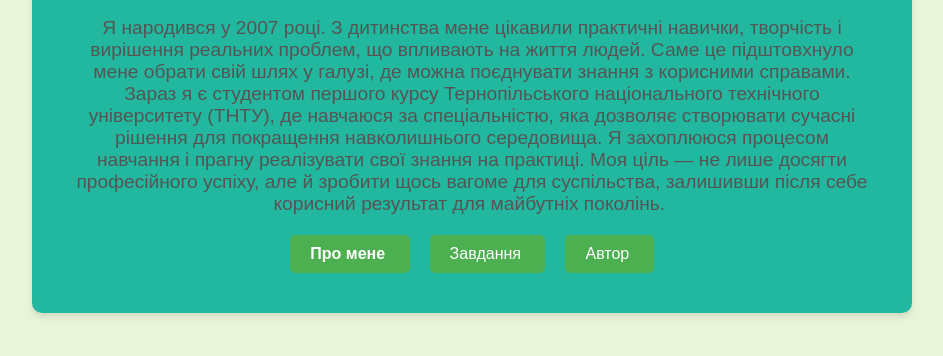
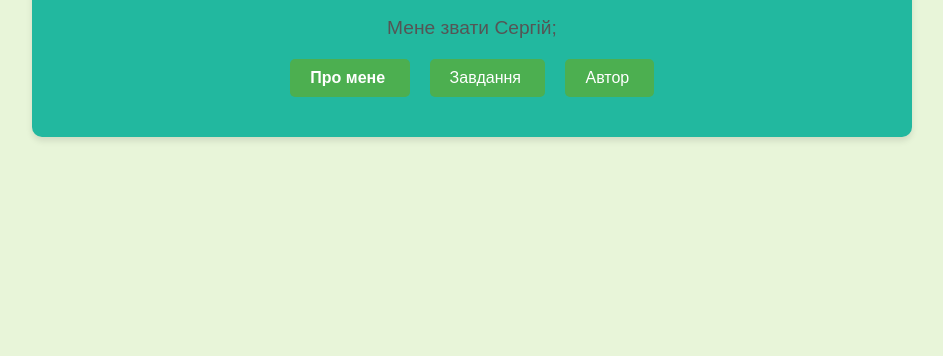
Before and after one commit to real227/GSC-Game-World-, a plain HTML site: page index.html in a window 1280 px wide. Shown: the part 80-436 px from the top of the page, without its empty margins (168-1111 px from the left). Drawn offline with Linux system fonts and the light colour scheme.

Commit message:
Add files via upload

```diff
--- a/index.html
+++ b/index.html
@@ -52,11 +52,8 @@
 <div class="container">
         <div class="title">Привіт мене звати Колеснік Ярослав</div>
         <div class="description">
-       Я народився у 2007 році. З дитинства мене цікавили практичні навички, творчість і вирішення реальних проблем, що впливають на життя людей. Саме це підштовхнуло мене обрати свій шлях у галузі, де можна поєднувати знання з корисними справами.
-
-       Зараз я є студентом першого курсу Тернопільського національного технічного університету (ТНТУ), де навчаюся за спеціальністю, яка дозволяє створювати сучасні рішення для покращення навколишнього середовища. Я захоплююся процесом навчання і прагну реалізувати свої знання на практиці.
-
-       Моя ціль — не лише досягти професійного успіху, але й зробити щось вагоме для суспільства, залишивши після себе корисний результат для майбутніх поколінь.&nbsp; </div>
+Мене звати Сергій;
+       </div>
         <div class="buttons"><a href="#"><strong>Про мене</strong>&nbsp;</a>
             <a href="Завдання.html">Завдання&nbsp;</a>
 			<a href="Автор.html">Автор&nbsp;</a>
```
